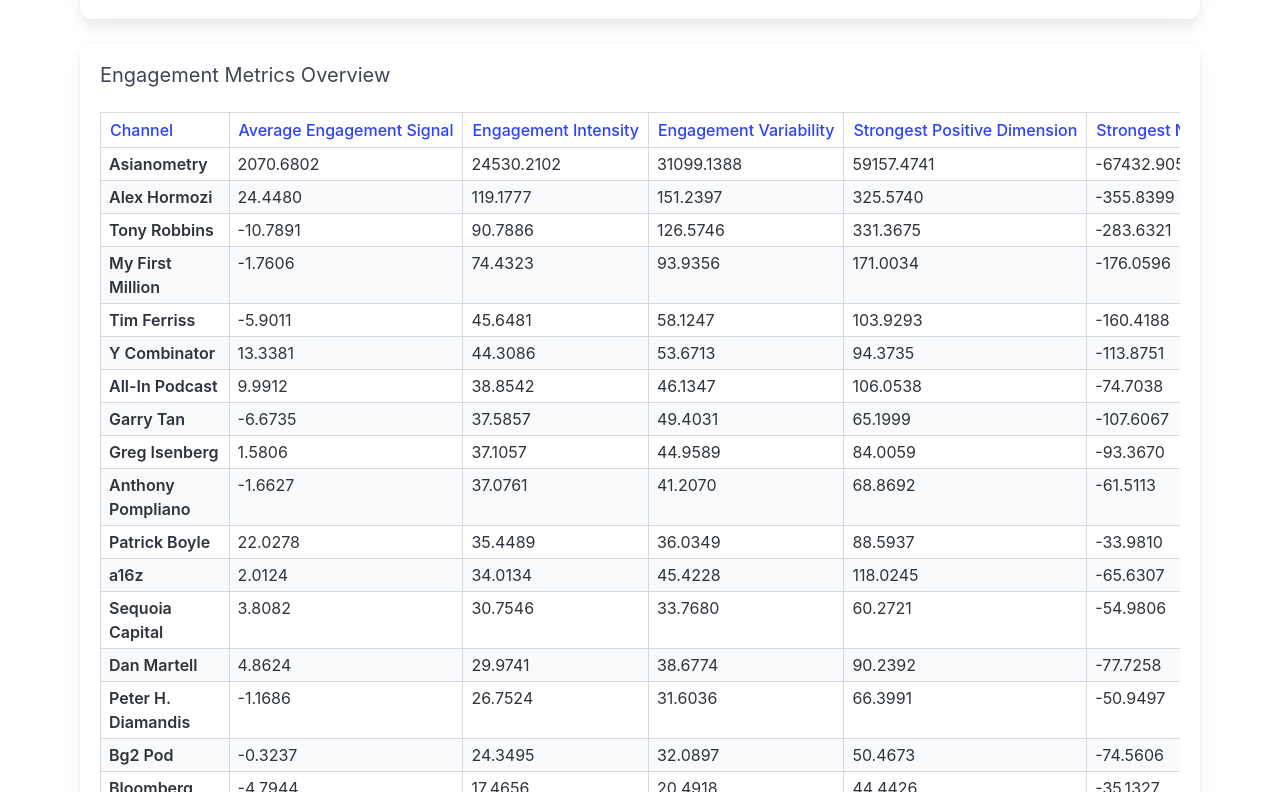
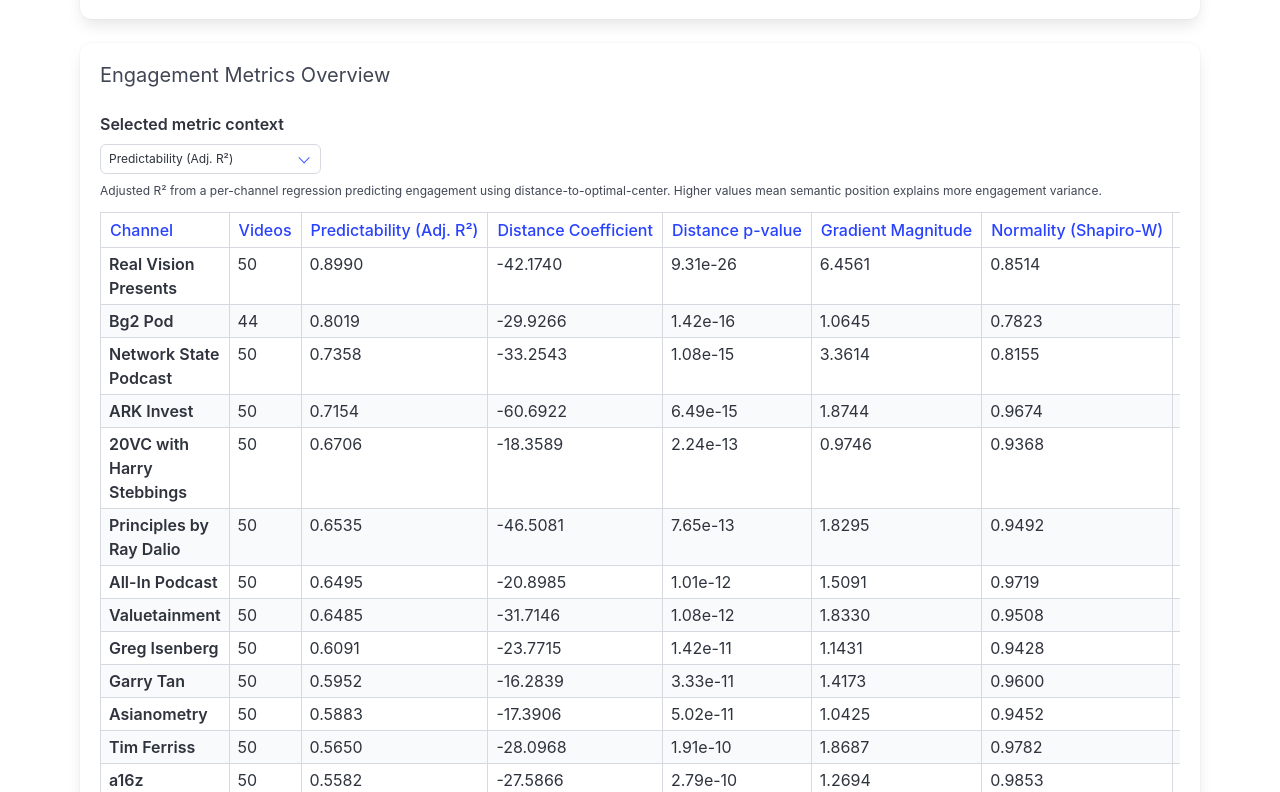
Before and after one commit to sanmquin/AI, a React (Vite) app in the folder webapp/: page / in a window 1280 px wide. Shown: the part 1988-2780 px from the top of the page. Built offline with nearby package versions, Linux system fonts and the light colour scheme.

Commit message:
Use notebook engagement metrics and selected metric description

```diff
--- a/webapp/src/App.jsx
+++ b/webapp/src/App.jsx
@@ -18,6 +18,7 @@
   const [loading, setLoading] = useState(true);
   const [error, setError] = useState(null);
   const [engagementCenters, setEngagementCenters] = useState([]);
+  const [engagementMetrics, setEngagementMetrics] = useState([]);
 
   useEffect(() => {
     let isMounted = true;
@@ -56,6 +57,9 @@
 
           const centers = engagementData?.artifacts?.channel_engagement_centers || [];
           setEngagementCenters(centers);
+
+          const metrics = engagementData?.artifacts?.channel_engagement_metrics || [];
+          setEngagementMetrics(metrics);
 
           setLoading(false);
         }
@@ -152,7 +156,7 @@
 
           <div className="box">
             <h2 className="subtitle">Engagement Metrics Overview</h2>
-            <EngagementMetricsTable data={engagementCenters} />
+            <EngagementMetricsTable data={engagementMetrics} />
           </div>
         </>
       ) : (
--- a/webapp/src/components/EngagementMetricsTable.jsx
+++ b/webapp/src/components/EngagementMetricsTable.jsx
@@ -1,73 +1,67 @@
 import { useMemo, useState } from 'react';
 
-const METRIC_COLUMNS = [
-  {
-    key: 'mean',
-    label: 'Average Engagement Signal',
-    tooltip: 'Mean value across the 20-dimensional engagement center for each channel. Higher values indicate an overall positive engagement tendency.'
+const METRIC_CONFIG = {
+  predictability_r2: {
+    label: 'Predictability (Adj. R²)',
+    description:
+      'Adjusted R² from a per-channel regression predicting engagement using distance-to-optimal-center. Higher values mean semantic position explains more engagement variance.'
   },
-  {
-    key: 'meanAbs',
-    label: 'Engagement Intensity',
-    tooltip: 'Average absolute value across dimensions. This reflects how strongly a channel deviates from neutral engagement regardless of direction.'
+  distance_coef: {
+    label: 'Distance Coefficient',
+    description:
+      'Regression coefficient on distance to the channel\'s optimal engagement center. More negative values indicate engagement drops faster as content moves away from that center.'
   },
-  {
-    key: 'stdDev',
-    label: 'Engagement Variability',
-    tooltip: 'Standard deviation of engagement-center dimensions. Higher values indicate less consistent engagement behavior across dimensions.'
+  p_value: {
+    label: 'Distance p-value',
+    description:
+      'Statistical significance for the distance coefficient. Smaller values indicate stronger evidence that distance-to-optimal-center is associated with engagement.'
   },
-  {
-    key: 'maxVal',
-    label: 'Strongest Positive Dimension',
-    tooltip: 'Largest positive value in the engagement center. This captures the single most dominant positive engagement dimension.'
+  gradient_magnitude: {
+    label: 'Gradient Magnitude',
+    description:
+      'Length (norm) of the 20D semantic gradient vector for the channel. Larger values indicate a steeper engagement surface in embedding space.'
   },
-  {
-    key: 'minVal',
-    label: 'Strongest Negative Dimension',
-    tooltip: 'Lowest (most negative) value in the engagement center. This captures the strongest negative engagement dimension.'
+  normality_shapiro_w: {
+    label: 'Normality (Shapiro-W)',
+    description:
+      'Shapiro-W statistic for normality of projection values used in gradient analysis. Values closer to 1 suggest a distribution closer to normal.'
+  },
+  gradient_magnitude_normalized: {
+    label: 'Normalized Gradient Magnitude',
+    description:
+      'Min-max normalized gradient magnitude on a [0, 1] scale, enabling easier cross-channel comparison of engagement-surface steepness.'
   }
-];
+};
 
-function computeMetrics(vector) {
-  if (!Array.isArray(vector) || vector.length === 0) {
-    return null;
-  }
-
-  const mean = vector.reduce((acc, n) => acc + n, 0) / vector.length;
-  const meanAbs = vector.reduce((acc, n) => acc + Math.abs(n), 0) / vector.length;
-  const variance = vector.reduce((acc, n) => acc + (n - mean) ** 2, 0) / vector.length;
-  const stdDev = Math.sqrt(variance);
-  const maxVal = Math.max(...vector);
-  const minVal = Math.min(...vector);
-
-  return { mean, meanAbs, stdDev, maxVal, minVal };
-}
+const METRIC_KEYS = Object.keys(METRIC_CONFIG);
 
 function EngagementMetricsTable({ data }) {
-  const [sortConfig, setSortConfig] = useState({ key: 'meanAbs', direction: 'desc' });
+  const [sortConfig, setSortConfig] = useState({ key: 'predictability_r2', direction: 'desc' });
+  const [selectedMetric, setSelectedMetric] = useState('predictability_r2');
 
   const rows = useMemo(() => {
     const mapped = (data || [])
-      .map((item) => {
-        const metrics = computeMetrics(item.engagement_center_20d);
-        if (!metrics) return null;
-
-        return {
+      .filter((item) => item?.channel_name)
+      .map((item) => ({
         channel_name: item.channel_name,
-          ...metrics
-        };
-      })
-      .filter(Boolean);
+        n_videos: item.n_videos,
+        ...Object.fromEntries(METRIC_KEYS.map((key) => [key, item[key]]))
+      }));
 
     const { key, direction } = sortConfig;
     const order = direction === 'asc' ? 1 : -1;
 
     return mapped.sort((a, b) => {
-      if (key === 'channel_name') {
-        return a.channel_name.localeCompare(b.channel_name) * order;
-      }
+      if (key === 'channel_name') return a.channel_name.localeCompare(b.channel_name) * order;
 
-      return (a[key] - b[key]) * order;
+      const aVal = a[key];
+      const bVal = b[key];
+
+      if (aVal == null && bVal == null) return 0;
+      if (aVal == null) return 1;
+      if (bVal == null) return -1;
+
+      return (aVal - bVal) * order;
     });
   }, [data, sortConfig]);
 
@@ -76,14 +70,36 @@
       if (current.key === key) {
         return { key, direction: current.direction === 'asc' ? 'desc' : 'asc' };
       }
-
       return { key, direction: key === 'channel_name' ? 'asc' : 'desc' };
     });
+  };
+
+  const formatValue = (key, value) => {
+    if (value == null || Number.isNaN(value)) return 'N/A';
+    if (key === 'p_value') return Number(value).toExponential(2);
+    return Number(value).toFixed(4);
   };
 
   if (!rows.length) return null;
 
   return (
+    <>
+      <div className="field mb-3">
+        <label className="label mb-2">Selected metric context</label>
+        <div className="control">
+          <div className="select is-small">
+            <select value={selectedMetric} onChange={(event) => setSelectedMetric(event.target.value)}>
+              {METRIC_KEYS.map((key) => (
+                <option key={key} value={key}>
+                  {METRIC_CONFIG[key].label}
+                </option>
+              ))}
+            </select>
+          </div>
+        </div>
+        <p className="is-size-7 mt-2">{METRIC_CONFIG[selectedMetric].description}</p>
+      </div>
+
       <div className="table-container">
         <table className="table is-fullwidth is-striped is-hoverable is-bordered is-narrow">
           <thead>
@@ -93,15 +109,15 @@
                   Channel
                 </button>
               </th>
-            {METRIC_COLUMNS.map((column) => (
-              <th key={column.key}>
-                <button
-                  type="button"
-                  className="button is-ghost p-0"
-                  onClick={() => onSort(column.key)}
-                  title={column.tooltip}
-                >
-                  {column.label}
+              <th>
+                <button type="button" className="button is-ghost p-0" onClick={() => onSort('n_videos')}>
+                  Videos
+                </button>
+              </th>
+              {METRIC_KEYS.map((metricKey) => (
+                <th key={metricKey}>
+                  <button type="button" className="button is-ghost p-0" onClick={() => onSort(metricKey)}>
+                    {METRIC_CONFIG[metricKey].label}
                   </button>
                 </th>
               ))}
@@ -111,14 +127,16 @@
             {rows.map((row) => (
               <tr key={row.channel_name}>
                 <td className="has-text-weight-semibold">{row.channel_name}</td>
-              {METRIC_COLUMNS.map((column) => (
-                <td key={column.key}>{row[column.key].toFixed(4)}</td>
+                <td>{row.n_videos ?? 'N/A'}</td>
+                {METRIC_KEYS.map((metricKey) => (
+                  <td key={metricKey}>{formatValue(metricKey, row[metricKey])}</td>
                 ))}
               </tr>
             ))}
           </tbody>
         </table>
       </div>
+    </>
   );
 }
 
```
Lines whose indentation alone changed are shown as unchanged.
